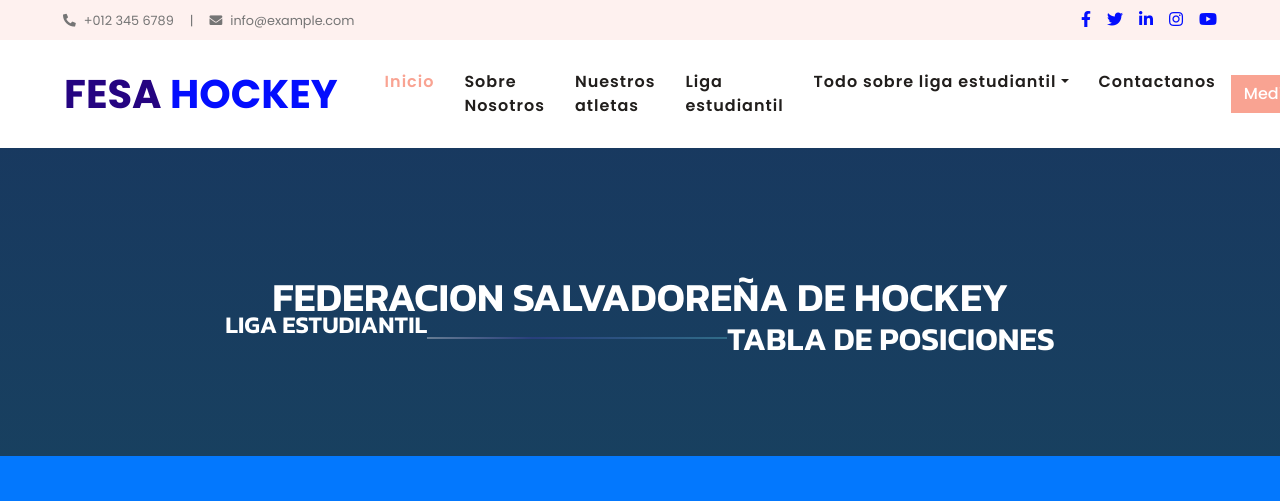
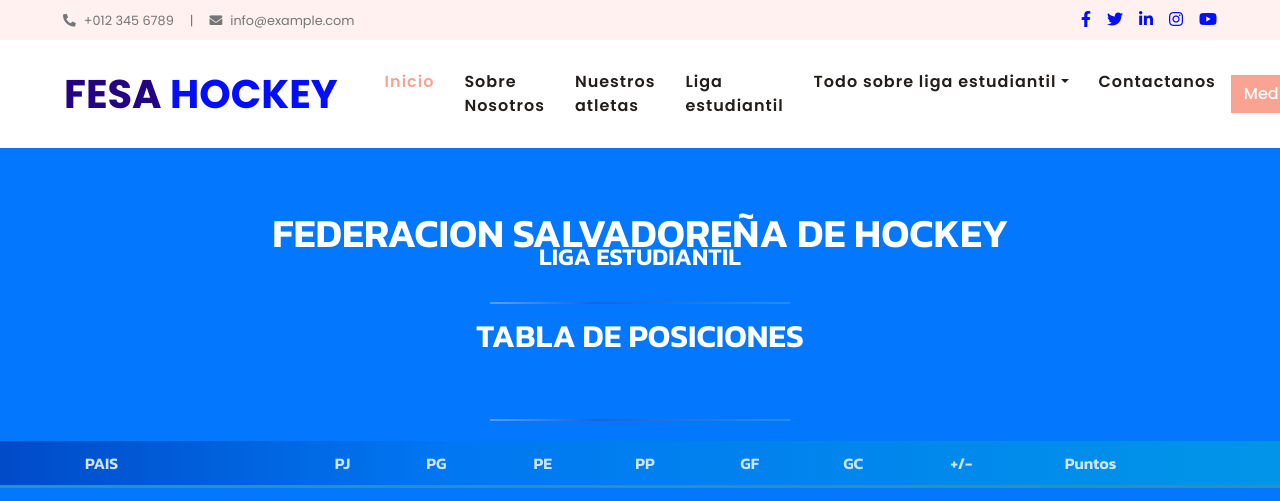
Before and after one commit to GERARD2619-17/TESFESAHOCKEY, a plain HTML site: page tabladeposiciones.html in a window 1280 px wide. Shown: the top 501 px of the page. Drawn offline with nearby package versions, Linux system fonts and the light colour scheme; a web font is replaced by a local one.

Commit message:
remember

```diff
--- a/tabladeposiciones.html
+++ b/tabladeposiciones.html
@@ -98,33 +98,17 @@
 <!-- Navbar End -->
 
 <!--TABLA START-->
-          <!-- Header Start -->
-    <div class="jumbotron jumbotron-fluid bg-jumbotron" style="margin-bottom: 90px;">
-      <div class="container text-center py-5">
-        <h1 class="titulo-tabla">FEDERACION SALVADOREÑA DE HOCKEY</h1>
-          <div class="d-inline-flex align-items-center text-white">
 
-            <h1 class="subtitulo-tabla">LIGA ESTUDIANTIL</h1>
+    <div class="container text-center py-5">
 
-            <div class="linea-tabla"></div>
+      <h1 class="titulo-tabla">FEDERACION SALVADOREÑA DE HOCKEY</h1>
+      <h1 class="subtitulo-tabla">LIGA ESTUDIANTIL</h1>
 
-            <h2 class="titulo-tabla">TABLA DE POSICIONES</h2>
-          </div>
-      </div>
-    </div>
-  <!-- Header End -->
+      <div class="linea-tabla"></div>
 
-
-<!--
- <div class="container text-center py-5">
-
-
-
+      <h2 class="titulo-tabla">TABLA DE POSICIONES</h2>
 
     </div>
-
--->
-
 
 
 
```
